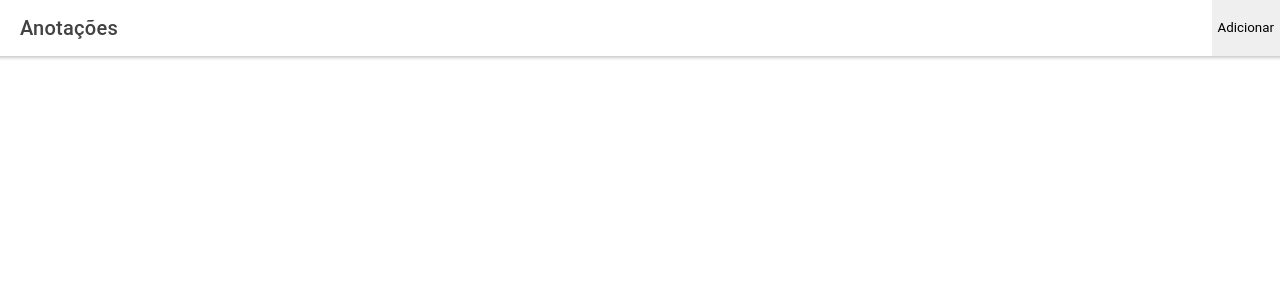
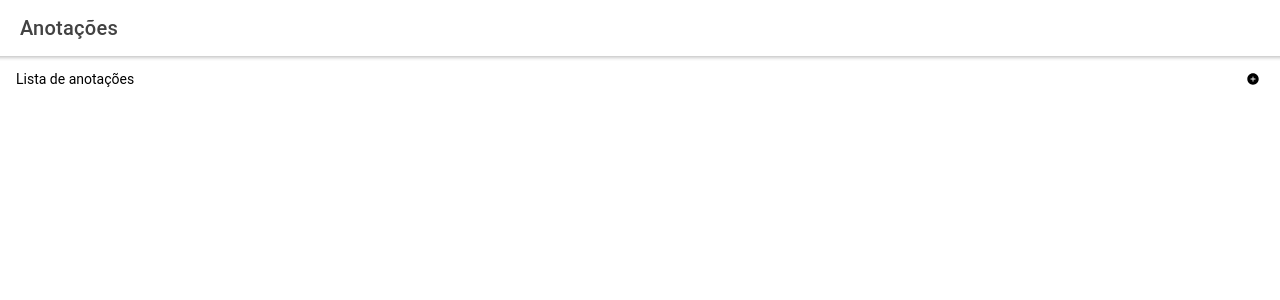
Before and after one commit to jinascimento/ionic-annotations, a React (Create React App) app: page /home in a window 1280 px wide. Shown: the top 300 px of the page. Built offline with nearby package versions, Linux system fonts and the light colour scheme.

Commit message:
Add remove todo

```diff
--- a/src/pages/Home.css
+++ b/src/pages/Home.css
@@ -3,10 +3,16 @@ ion-content ion-toolbar {
 }
 
 .container {
+
+    text-align: center;
+    position: absolute;
+    left: 0;
+    right: 0;
+    top: 50%;
+    transform: translateY(-50%);
     display: flex;
-    justify-content: center;
-    width: 100%;
-    height: 100%;
+    justify-content: space-between;
+    margin-right: 20px;
     align-items: center;
 }
 
@@ -16,17 +22,30 @@ ion-content ion-toolbar {
 
 ul {
     list-style: none;
-    padding: 0;
-    text-align: center;
+    padding-left: calc(var(--ion-safe-area-left, 0px) + 20px);
+}
+
+ion-icon {
+    cursor: pointer;
 }
 
 li {
-    width: 100%;
+    width: 90%;
     height: 50px;
-    border: 1px solid #54a82c;
-
+    background-color: #C6E48B;
+    display: flex;
+    justify-content: space-evenly;
     padding: 15px 0;
     margin-top: 15px;
+}
+
+.todo-title {
+    flex-grow: 5;
+    padding-left: 5px;
+}
+
+.todo-actions {
+    flex-grow: 1;
 }
 
 .header-content {
--- a/src/pages/Home.tsx
+++ b/src/pages/Home.tsx
@@ -1,5 +1,5 @@
-import { IonHeader, IonPage, IonTitle, IonToolbar } from '@ionic/react';
-import { IonModal, IonContent } from '@ionic/react';
+import { IonHeader, IonPage, IonTitle, IonToolbar, IonIcon, IonModal, IonContent, IonListHeader, IonLabel } from '@ionic/react';
+import { addCircle, pencil, trash } from "ionicons/icons";
 import React, { useState} from 'react';
 import ModalTodo from '../components/ModalTodo';
 import './Home.css';
@@ -8,37 +8,41 @@ const Home: React.FC = () => {
     const [todoList, setTodoList] = useState(Array<{name: string}>());
     const [showModal, setShowModal] = useState(false);
 
+    function addTodo(newTodo:any) {
+        setTodoList([ ...todoList, newTodo ])
+    }
+
+    function removeTodo(todoToRemove:any) {
+        setTodoList(todoList.filter(todo => todo.name !== todoToRemove.name));
+    }
+
     function renderTodos() {
         return todoList.map(todo => (
             <li key={String(todo.name)}>
-                <span>{todo.name}</span>
+                <span className="todo-title">{todo.name}</span>
+                <IonIcon className="todo-actions" size="26" color="red" icon={pencil} onClick={() => setShowModal(true)}>Plus</IonIcon>
+                <IonIcon className="todo-actions" size="26" icon={trash} onClick={() => removeTodo(todo)}>Plus</IonIcon>
             </li>
         ));
-    }
-
-    function addTodo(newTodo:any) {
-        setTodoList([ ...todoList, newTodo ])
     }
 
     return (
     <IonPage>
         <IonHeader>
-            <div className="header-content">
             <IonToolbar>
                 <IonTitle size="large">Anotações</IonTitle>
             </IonToolbar>
-
-                <button onClick={() => setShowModal(true)}>Adicionar</button>
-            </div>
         </IonHeader>
         <IonContent>
+            <IonListHeader>
                 <div className="container">
-            <div className="content">
+                    <IonLabel>Lista de anotações</IonLabel>
+                    <IonIcon size="26" icon={addCircle} onClick={() => setShowModal(true)}>Plus</IonIcon>
+                </div>
+            </IonListHeader>
             <ul>
                 {renderTodos()}
             </ul>
-            </div>
-          </div>
         </IonContent>
         <IonContent>
             <IonModal isOpen={showModal}>
```
Lines whose indentation alone changed are shown as unchanged.
